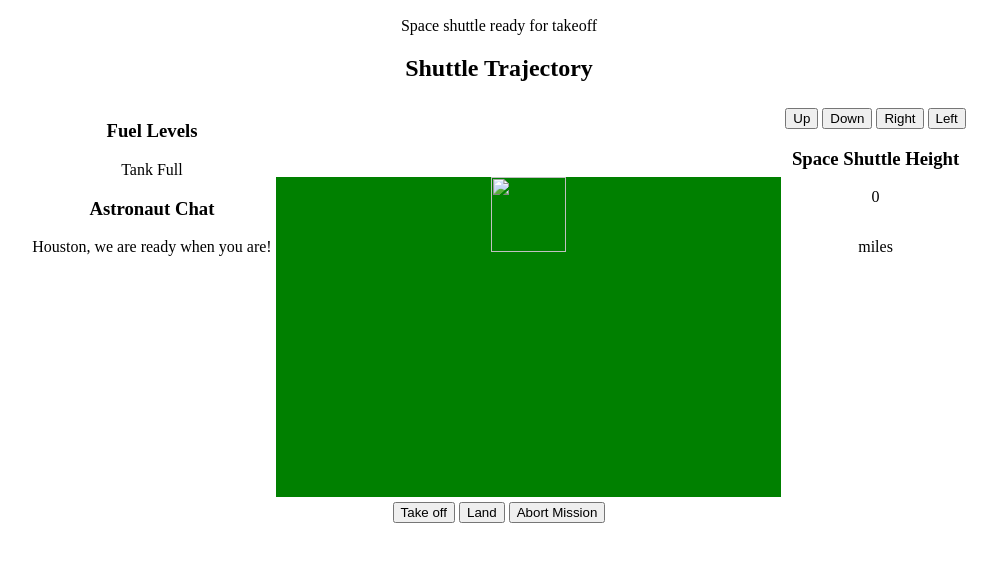
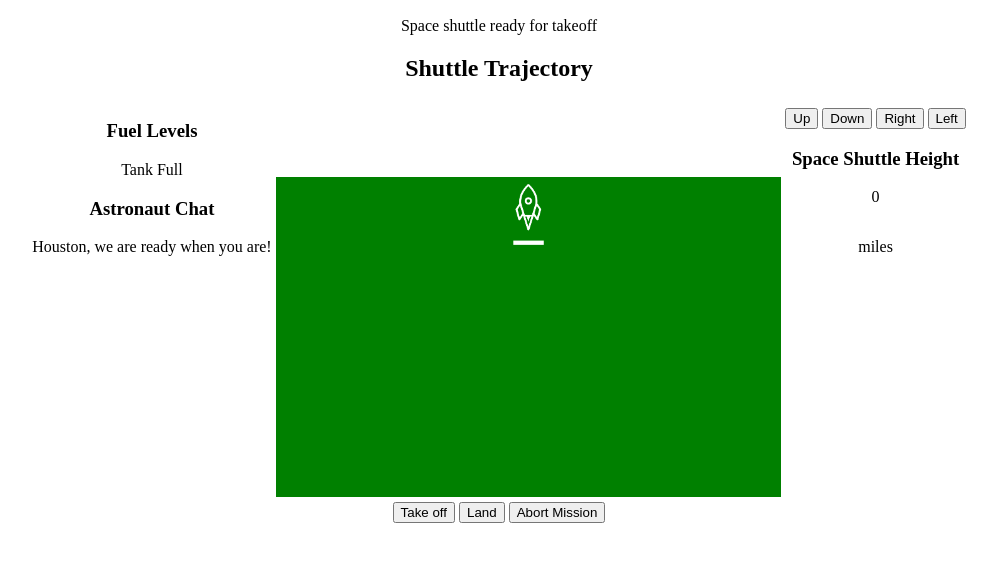
Before and after one commit to zyggy333/DOM-and-Events-Studio, a plain HTML site: page index.html in a window 1280 px wide. Shown: the part 110-672 px from the top of the page, without its empty margins (141-1138 px from the left). Drawn offline with Linux system fonts and the light colour scheme.

Commit message:
Added rocket image

```diff
--- a/index.html
+++ b/index.html
@@ -20,7 +20,7 @@
                 <p>Houston, we are ready when you are!</p>
             </div>
             <div id = "shuttleBackground" style = "position: relative;">
-                <img src = "../solutions/LaunchCode_rocketline_white.png" height = "75" width = "75" id = "rocket"/>
+                <img src = "LaunchCode_rocketline_white.png" height = "75" width = "75" id = "rocket"/>
             </div>
             <div style = "text-align: center; display: inline-block;">
                     <button>Up</button>
```
Also changed, not shown: LaunchCode_rocketline_white.png (added).
